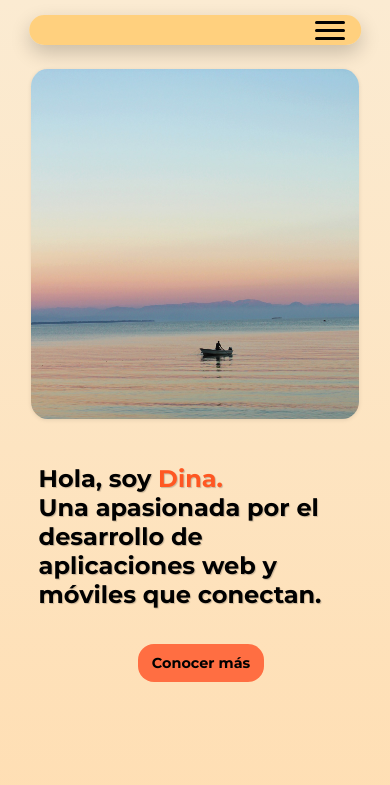
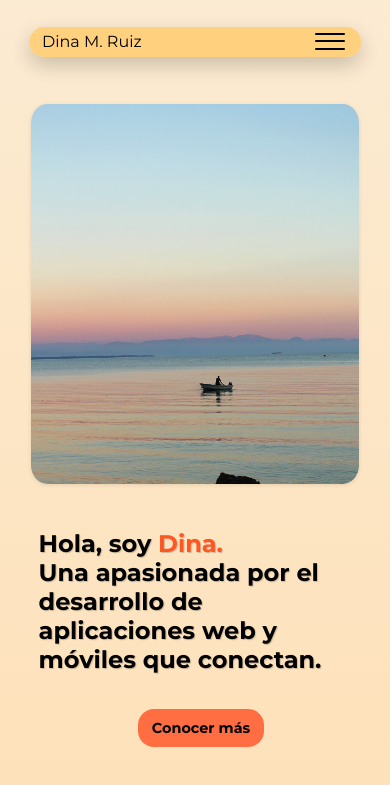
Before and after one commit to LavryDam/my-portfolio-web, a Next.js app: page / in a window 390 px wide. Shown: the top 785 px of the page. Built offline with nearby package versions, Linux system fonts and the light colour scheme.

Commit message:
fix: css mobile

```diff
--- a/app/components/Menu/HamburgerMenu.css
+++ b/app/components/Menu/HamburgerMenu.css
@@ -1,18 +1,35 @@
+.hamburger-container {
+    display: flex;
+    align-items: center;
+    justify-content: space-between;
+    position: fixed;
+    top: 44px;
+    left: 0;
+    right: 0;
+    padding: 0 20px;
+    z-index: 2000;
+}
+
 .hamburger-menu {
     display: flex;
     align-items: center;
     position: fixed;
-    top: 18px;
+    top: 30px;
     right: 45px;
     z-index: 2000;
 }
 
+.text {
+    font-size: 1.2rem;
+    color: #010101;
+    margin-left: 0; /* Alinea al extremo derecho */
+}
 .hamburger-button {
     display: flex;
     flex-direction: column;
     justify-content: space-around;
     width: 30px;
-    height: 25px;
+    height: 23px;
     background: none;
     border: none;
     cursor: pointer;
@@ -22,7 +39,7 @@
 
 .line {
     width: 30px;
-    height: 3px;
+    height: 2px;
     background-color: #010101;
     border-radius: 2px;
     transition: all 0.3s ease;
@@ -76,4 +93,9 @@
     .hamburger-menu {
       display: block;
     }
+
+    .text-hamburger {
+        margin-left: 22px;
+        margin-top: -12px;
+    }
 }
--- a/app/components/Menu/HamburgerMenu.tsx
+++ b/app/components/Menu/HamburgerMenu.tsx
@@ -28,6 +28,8 @@ const HamburgerMenu = () => {
   }, []);
 
   return (
+    <div className="hamburger-container">
+      <div className="text-hamburger">Dina M. Ruiz</div>
       <div className="hamburger-menu" ref={menuRef}>
         <button
           className={`hamburger-button ${isOpen ? "open" : ""}`} //Agrega la clase "open" si el menú está abierto
@@ -53,6 +55,7 @@ const HamburgerMenu = () => {
           </Link>
         </div>
       </div>
+    </div>
   );
 };
 
--- a/app/components/Navbar/Navbar.css
+++ b/app/components/Navbar/Navbar.css
@@ -51,6 +51,7 @@ nav ul.navegacion li {
       padding: 15px 20px;
       width: 85%;
       border-radius: 1;
+      margin-top: 12px;
     }
 
     nav ul.navegacion {
--- a/app/globals.css
+++ b/app/globals.css
@@ -100,8 +100,8 @@ body {
     }
 
     .image-container {
-        margin-top: 69px;
-        height: 350px;
+        margin-top: 104px;
+        height: 380px;
         max-width: 70%;
     }
 
--- a/app/proyectos/project.css
+++ b/app/proyectos/project.css
@@ -93,10 +93,12 @@
 @media (max-width: 768px) {
   .proyectos {
     padding: 10px 30px;
+    margin-top: 85px;
   }
 
   .contenedor-proyectos {
-    gap: 10px;
+    gap: 20px;
+    flex-direction: column;
   }
 
   .tarjeta-proyecto {
```
Lines whose indentation alone changed are shown as unchanged.
